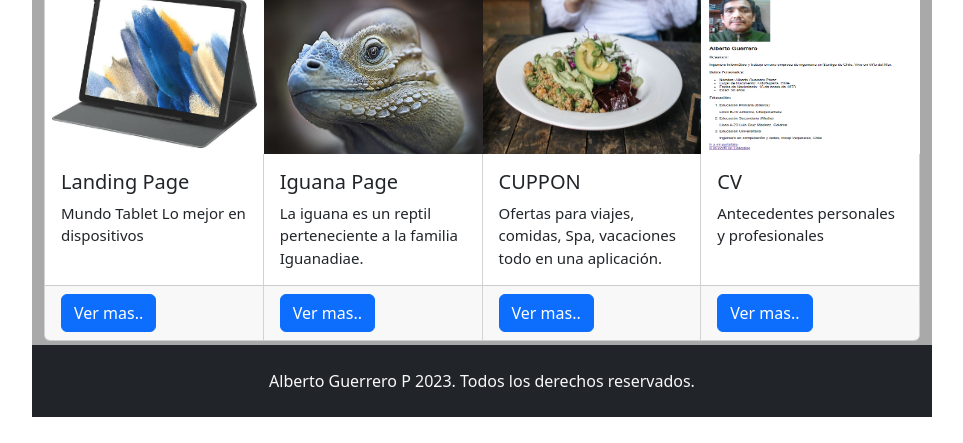
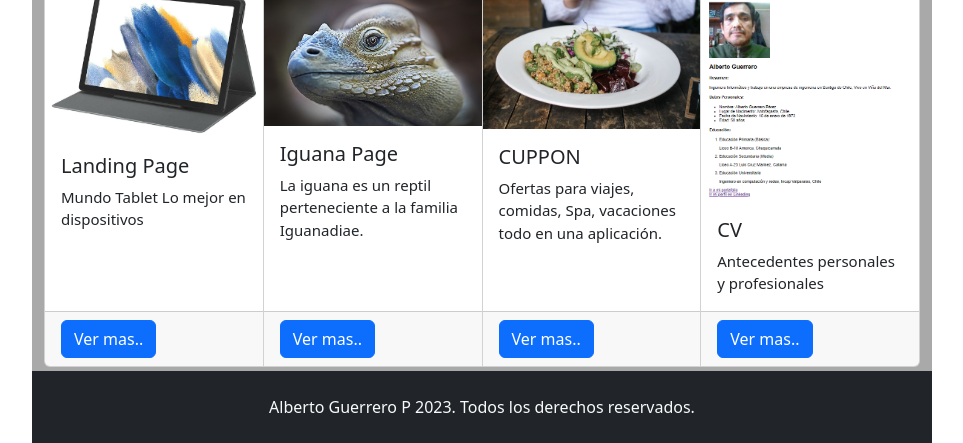
Before and after one commit to pipevaras/aguerreroperez1973.github.io, a plain HTML site: page index.html in a window 1280 px wide. Shown: the part 715-1158 px from the top of the page, without its empty margins (158-1121 px from the left). Before the commit the page ends 1132 px from the top, so only its background shows below. Drawn offline with nearby package versions, Linux system fonts and the light colour scheme.

Commit message:
corregir imagenes card

```diff
--- a/assets/css/style.css
+++ b/assets/css/style.css
@@ -40,6 +40,6 @@ main {
 }
 
 .card-img-top {
-    width: 219px;
-    height: 170px;
+ /*   width: 219px;
+    height: 170px; */
 }
--- a/index.html
+++ b/index.html
@@ -62,7 +62,6 @@
                 <h4 class="fw-bold text-center my-4 mt-0 mb-0">Experiencia: </h4><br>
                 <div class="row text-center">
                     <div class="col-12 col-md-4">
-
                         <i class="fa-sharp fa-solid fa-phone fa-2xl my-3"></i>
                         <h5 class="my-3 fw-bold">Asterisk (PBX IP)</h5>
                         <p class="my-3">
@@ -89,7 +88,7 @@
                     <div class="container pb-1">
                         <div class="row">
                             <div class="card-group">
-                                <div class="card">
+                                <div class="card p-0">
                                   <img src="assets/imgs/portada_1.PNG" class="card-img-top" alt="...">
                                   <div class="card-body">
                                     <h5 class="card-title">Landing Page</h5>
```
